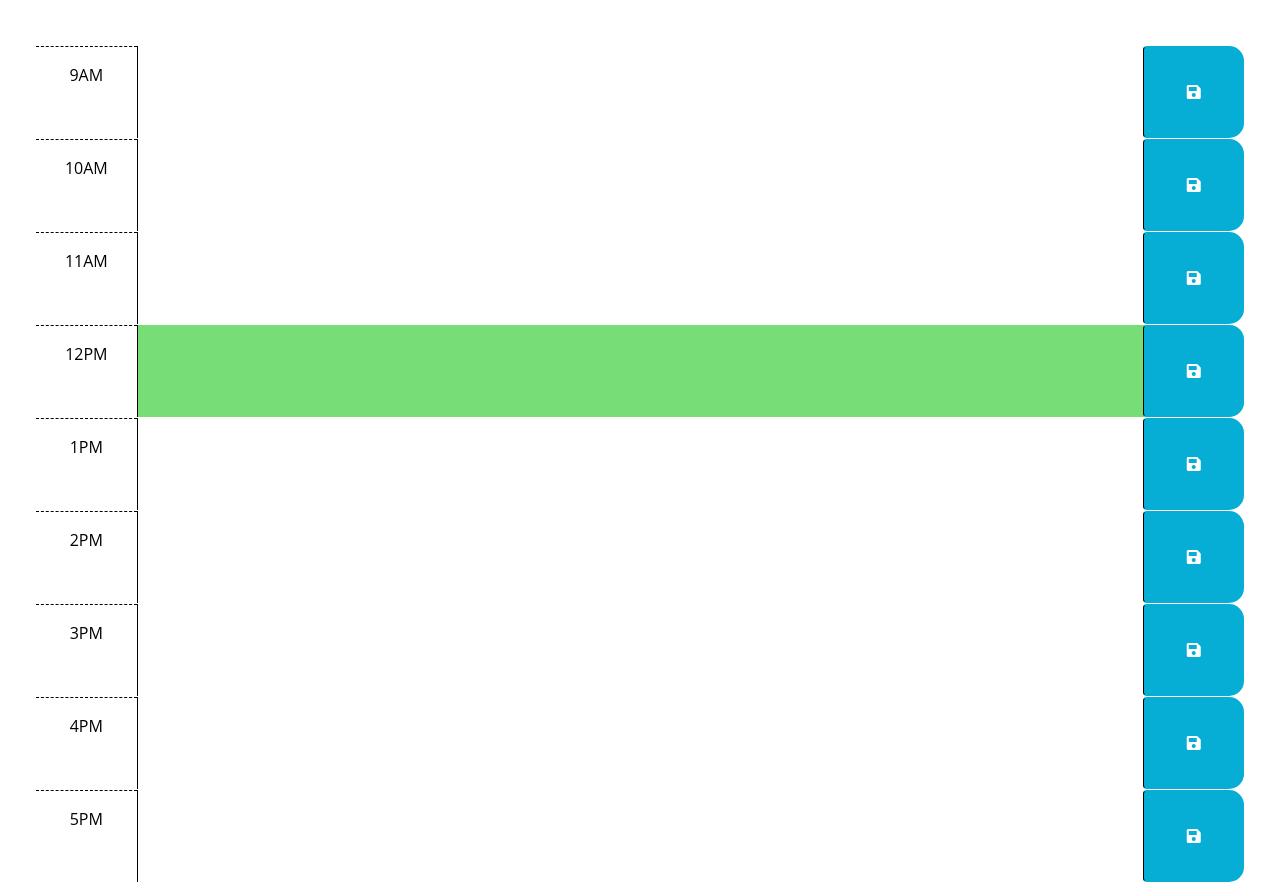
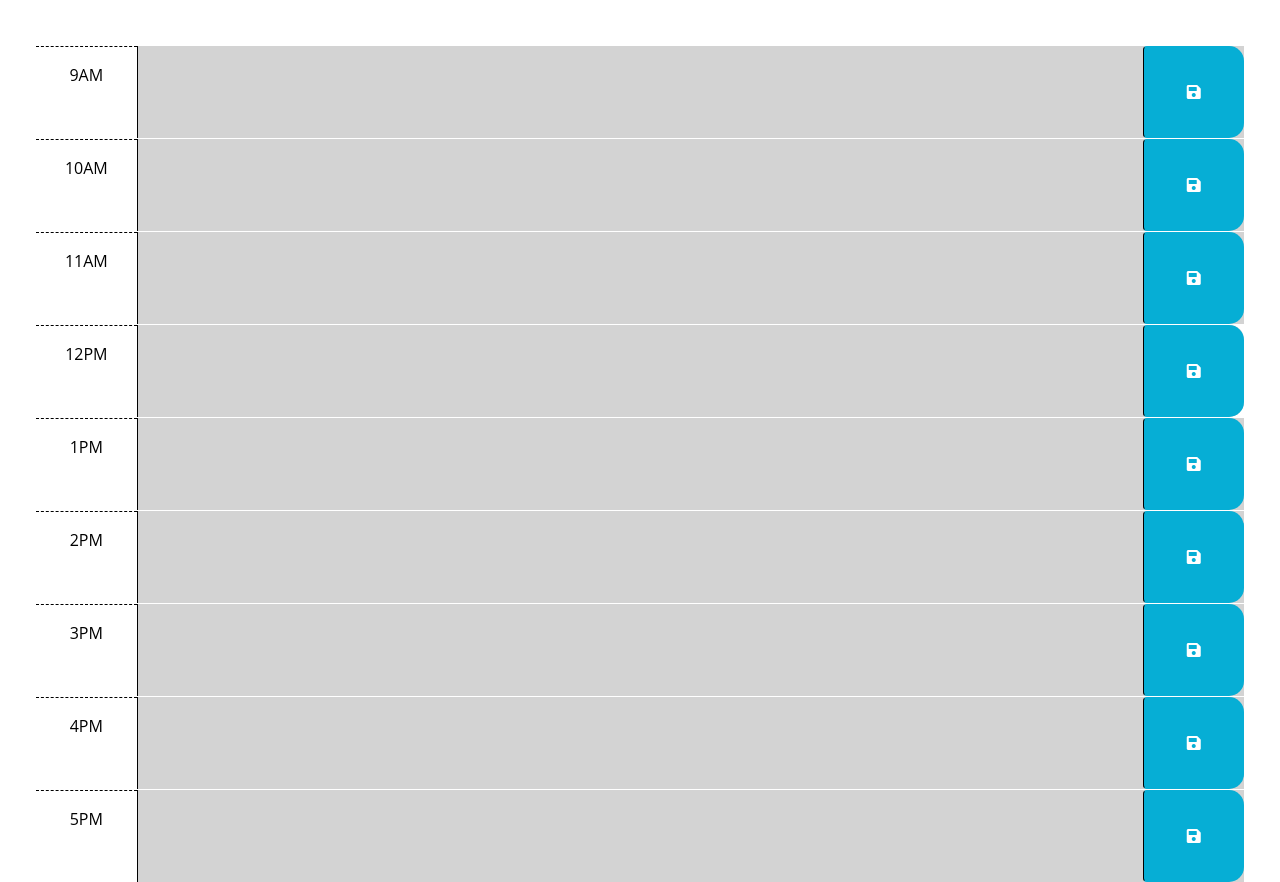
Before and after one commit to caitlinramsey/work-day-scheduler, a plain HTML site: page index.html in a window 1280 px wide. Shown: the part 240-1122 px from the top of the page. Drawn offline with nearby package versions, Linux system fonts and the light colour scheme.

Commit message:
ids in HTML to just numbers to get color blocks in JS working

```diff
--- a/Assets/js/script.js
+++ b/Assets/js/script.js
@@ -28,7 +28,7 @@ Array.from(rows).forEach(row => {
     } else if ((currentHour > rowHour) && (currentHour < rowHour + 6)) {
       setColor(row, 'lightgrey');
     } else {
-      setColor(row, 'white');
+      setColor(row, 'lightgrey');
     }
   }
 });
@@ -44,12 +44,6 @@ $(function () {
   // function? How can DOM traversal be used to get the "hour-x" id of the
   // time-block containing the button that was clicked? How might the id be
   // useful when saving the description in local storage?
-  //
-  // TODO: Add code to apply the past, present, or future class to each time
-  // block by comparing the id to the current hour. HINTS: How can the id
-  // attribute of each time-block be used to conditionally add or remove the
-  // past, present, and future classes? How can Day.js be used to get the
-  // current hour in 24-hour time?
   //
   // TODO: Add code to get any user input that was saved in localStorage and set
   // the values of the corresponding textarea elements. HINT: How can the id
--- a/index.html
+++ b/index.html
@@ -38,10 +38,9 @@
         demonstrating how the css provided can be leveraged to create the
         desired layout and colors. The html below should be removed or updated
         in the finished product. Remember to delete this comment once the
-        code is implemented.
-        -->
+      -->
 
-      <div id="hour-9" class="row">
+      <div id="9" class="row">
         <div class="col-2 col-md-1 hour text-center py-3">9AM</div>
         <textarea class="col-8 col-md-10 description" rows="3"> </textarea>
         <button class="btn saveBtn col-2 col-md-1" aria-label="save">
@@ -49,7 +48,7 @@
         </button>
       </div>
 
-      <div id="hour-10" class="row">
+      <div id="10" class="row">
         <div class="col-2 col-md-1 hour text-center py-3">10AM</div>
         <textarea class="col-8 col-md-10 description" rows="3"> </textarea>
         <button class="btn saveBtn col-2 col-md-1" aria-label="save">
@@ -57,7 +56,7 @@
         </button>
       </div>
 
-      <div id="hour-11" class="row">
+      <div id="11" class="row">
         <div class="col-2 col-md-1 hour text-center py-3">11AM</div>
         <textarea class="col-8 col-md-10 description" rows="3"> </textarea>
         <button class="btn saveBtn col-2 col-md-1" aria-label="save">
@@ -65,7 +64,7 @@
         </button>
       </div>
 
-      <div id="hour-12" class="row time-block future">
+      <div id="12" class="row time-block future">
         <div class="col-2 col-md-1 hour text-center py-3">12PM</div>
         <textarea class="col-8 col-md-10 description" rows="3"> </textarea>
         <button class="btn saveBtn col-2 col-md-1" aria-label="save">
@@ -73,7 +72,7 @@
         </button>
       </div>
 
-      <div id="hour-13" class="row">
+      <div id="13" class="row">
         <div class="col-2 col-md-1 hour text-center py-3">1PM</div>
         <textarea class="col-8 col-md-10 description" rows="3"> </textarea>
         <button class="btn saveBtn col-2 col-md-1" aria-label="save">
@@ -81,7 +80,7 @@
         </button>
       </div>
 
-      <div id="hour-14" class="row">
+      <div id="14" class="row">
         <div class="col-2 col-md-1 hour text-center py-3">2PM</div>
         <textarea class="col-8 col-md-10 description" rows="3"> </textarea>
         <button class="btn saveBtn col-2 col-md-1" aria-label="save">
@@ -89,7 +88,7 @@
         </button>
       </div>
 
-      <div id="hour-15" class="row">
+      <div id="15" class="row">
         <div class="col-2 col-md-1 hour text-center py-3">3PM</div>
         <textarea class="col-8 col-md-10 description" rows="3"> </textarea>
         <button class="btn saveBtn col-2 col-md-1" aria-label="save">
@@ -97,7 +96,7 @@
         </button>
       </div>
 
-      <div id="hour-16" class="row">
+      <div id="16" class="row">
         <div class="col-2 col-md-1 hour text-center py-3">4PM</div>
         <textarea class="col-8 col-md-10 description" rows="3"> </textarea>
         <button class="btn saveBtn col-2 col-md-1" aria-label="save">
@@ -105,7 +104,7 @@
         </button>
       </div>
 
-      <div id="hour-17" class="row">
+      <div id="17" class="row">
         <div class="col-2 col-md-1 hour text-center py-3">5PM</div>
         <textarea class="col-8 col-md-10 description" rows="3"> </textarea>
         <button class="btn saveBtn col-2 col-md-1" aria-label="save">
```
